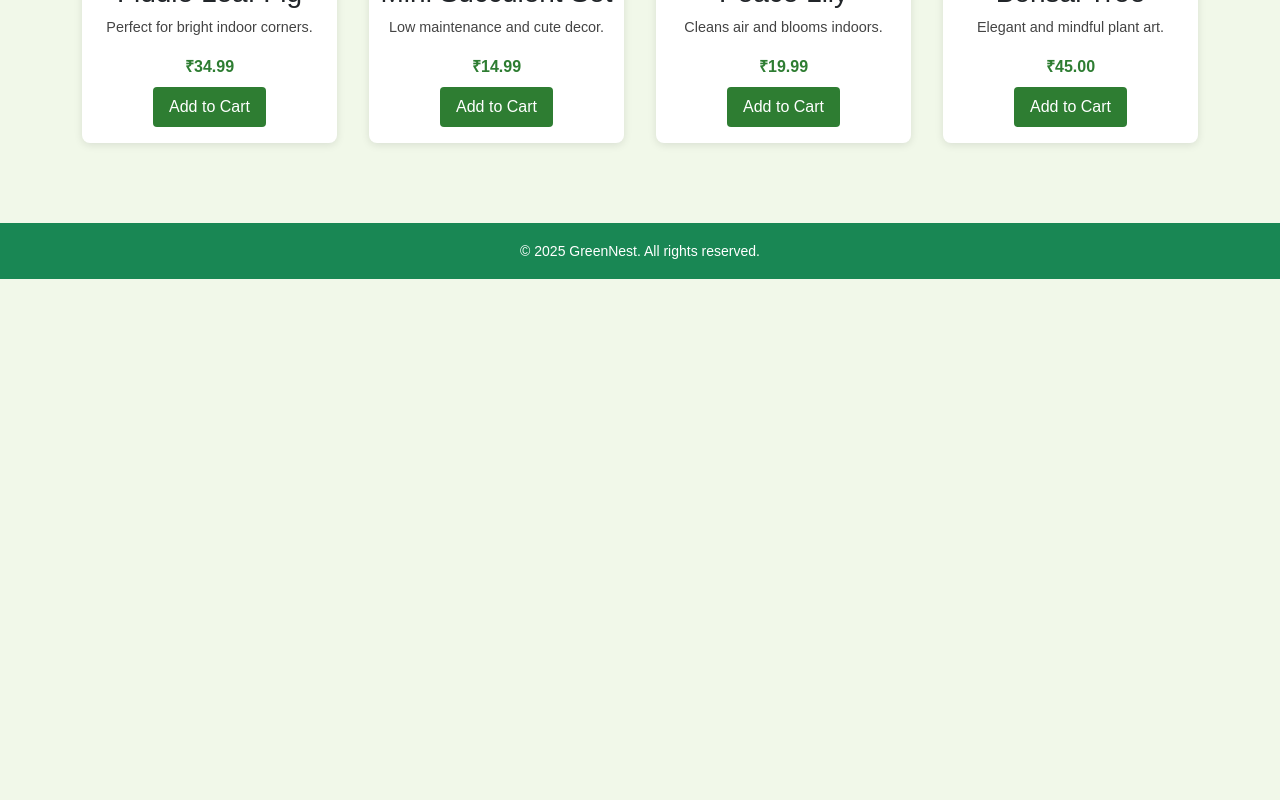
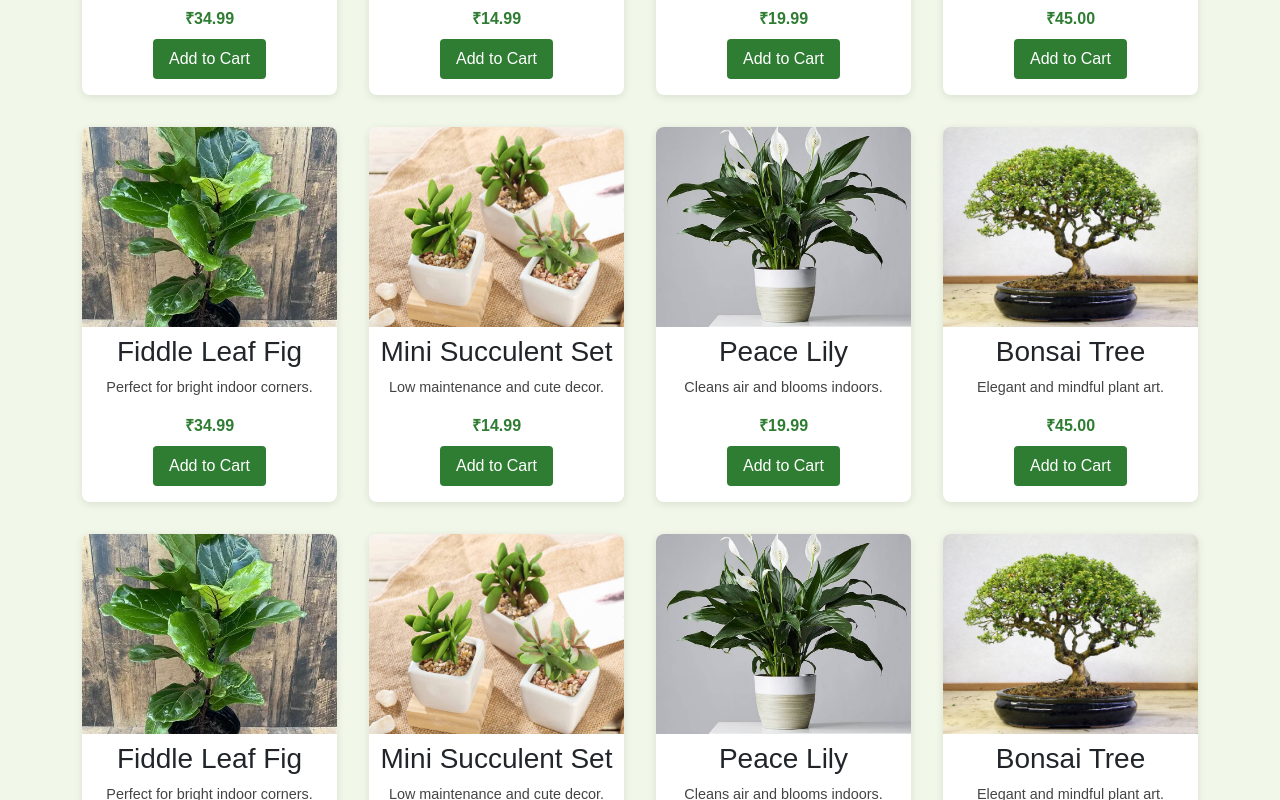
Before and after one commit to Green-Nest/GreenNest, a React (Vite) app in the folder client/: page /productspage in a window 1280 px wide. Shown: the part 940-1740 px from the top of the page. Before the commit the page ends 1219 px from the top, so only its background shows below. Built offline with nearby package versions, Linux system fonts and the light colour scheme.

Commit message:
changes added

```diff
--- a/client/index.html
+++ b/client/index.html
@@ -12,8 +12,5 @@
     <div id="root"></div>
     <script type="module" src="/src/main.jsx"></script>
      <script src="https://cdn.jsdelivr.net/npm/bootstrap@5.3.3/dist/js/bootstrap.bundle.min.js" defer></script>
-
-
-
   </body>
 </html>
--- a/client/src/index.css
+++ b/client/src/index.css
@@ -3,7 +3,9 @@ body {
   margin: 0;
   background-color: #f4f8f4;
 }
-
+h2{
+  color: white;
+}
 .header {
   background-color: #2e7d32;
   color: white;
@@ -14,7 +16,7 @@ body {
 }
 
 .container {
-  padding: 2rem;
+  padding: 1rem;
 }
 
 .filters select {
--- a/client/src/screens/Login.jsx
+++ b/client/src/screens/Login.jsx
@@ -1,4 +1,6 @@
 import React, { useState } from "react";
+import { BiColor } from "react-icons/bi";
+import { GiWhiteBook } from "react-icons/gi";
 import { Link, Navigate, useNavigate } from "react-router-dom";
 
 
@@ -13,7 +15,7 @@ export default function Login() {
     if(email == admEmail &&  password == admPass)
       navigate('/adminPage')
     else
-      navigate('/home')
+      navigate('/productsPage')
     alert(`Logged in with ${email}`);
   };
 
@@ -24,8 +26,8 @@ export default function Login() {
     >
       <div className="col-md-6">
         <div className="card shadow-lg">
-          <div className="card-header bg-success text-white text-center">
-            <h3>Login to GreenNest</h3>
+          <div className="card-header bg-success text-red text-center">
+            <h2>Login to GreenNest</h2>
           </div>
           <div className="card-body">
             <form onSubmit={handleLogin}>
--- a/client/src/screens/ProductsPage.jsx
+++ b/client/src/screens/ProductsPage.jsx
@@ -66,6 +66,70 @@ const sampleProducts = [
     price: 45.00,
     image: "/bonsaitree.jpg",
   },
+  {
+    id: 9,
+    name: 'Fiddle Leaf Fig',
+    category: 'indoor',
+    description: 'Perfect for bright indoor corners.',
+    price: 34.99,
+    image: "/fiddleleaffig.jpg",
+  },
+  {
+    id: 10,
+    name: 'Mini Succulent Set',
+    category: 'succulent',
+    description: 'Low maintenance and cute decor.',
+    price: 14.99,
+    image: "/minisucculentset.jpg",
+  },
+  {
+    id: 11,
+    name: 'Peace Lily',
+    category: 'flowering',
+    description: 'Cleans air and blooms indoors.',
+    price: 19.99,
+    image: "/peacelily.jpg",
+  },
+  {
+    id: 12,
+    name: 'Bonsai Tree',
+    category: 'outdoor',
+    description: 'Elegant and mindful plant art.',
+    price: 45.00,
+    image: "/bonsaitree.jpg",
+  },
+  {
+    id: 13,
+    name: 'Fiddle Leaf Fig',
+    category: 'indoor',
+    description: 'Perfect for bright indoor corners.',
+    price: 34.99,
+    image: "/fiddleleaffig.jpg",
+  },
+  {
+    id: 14,
+    name: 'Mini Succulent Set',
+    category: 'succulent',
+    description: 'Low maintenance and cute decor.',
+    price: 14.99,
+    image: "/minisucculentset.jpg",
+  },
+  {
+    id: 15,
+    name: 'Peace Lily',
+    category: 'flowering',
+    description: 'Cleans air and blooms indoors.',
+    price: 19.99,
+    image: "/peacelily.jpg",
+  },
+  {
+    id: 16,
+    name: 'Bonsai Tree',
+    category: 'outdoor',
+    description: 'Elegant and mindful plant art.',
+    price: 45.00,
+    image: "/bonsaitree.jpg",
+  },
 ];
 
 const ProductsPage = ({ username }) => {
```
